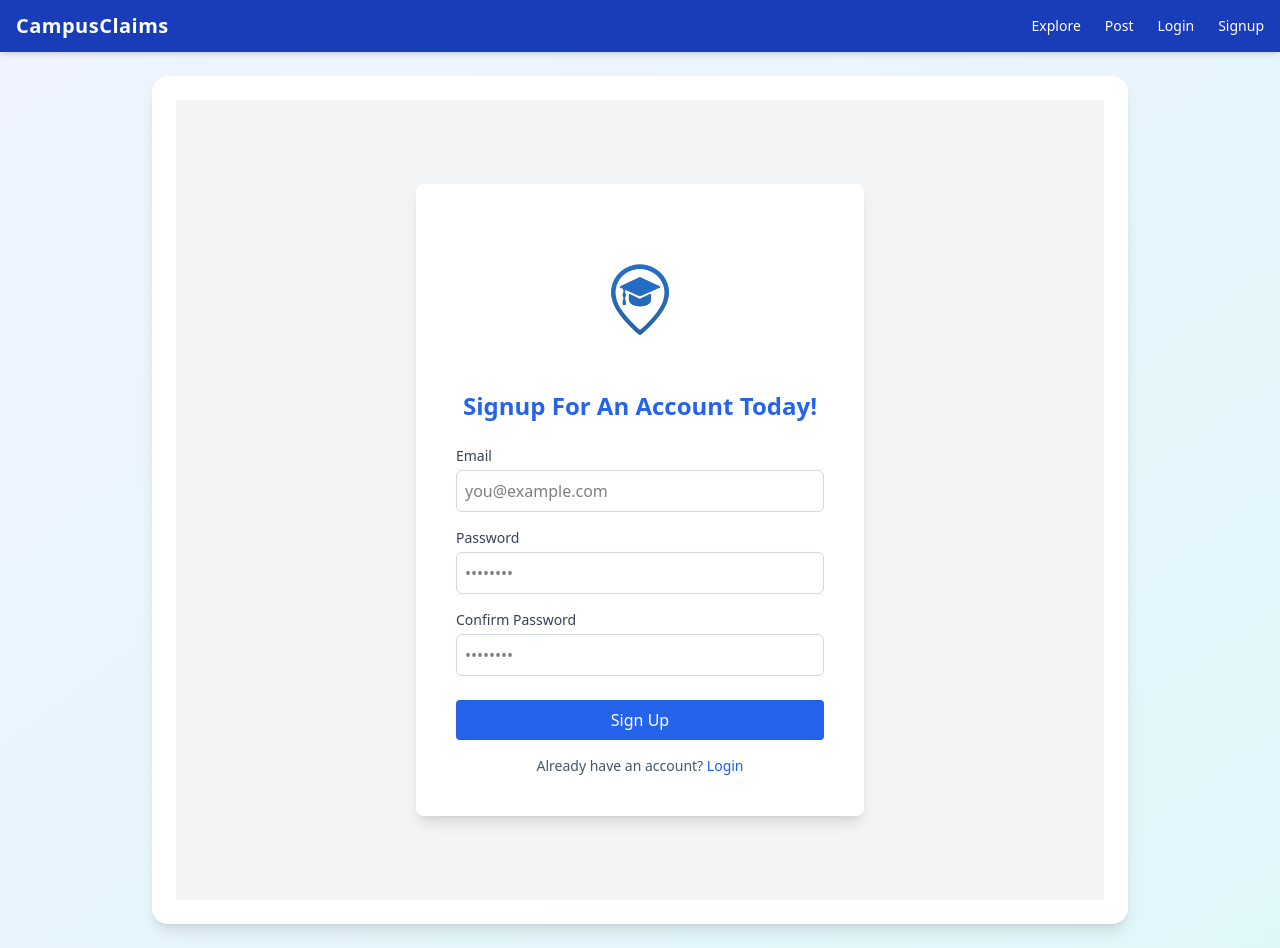
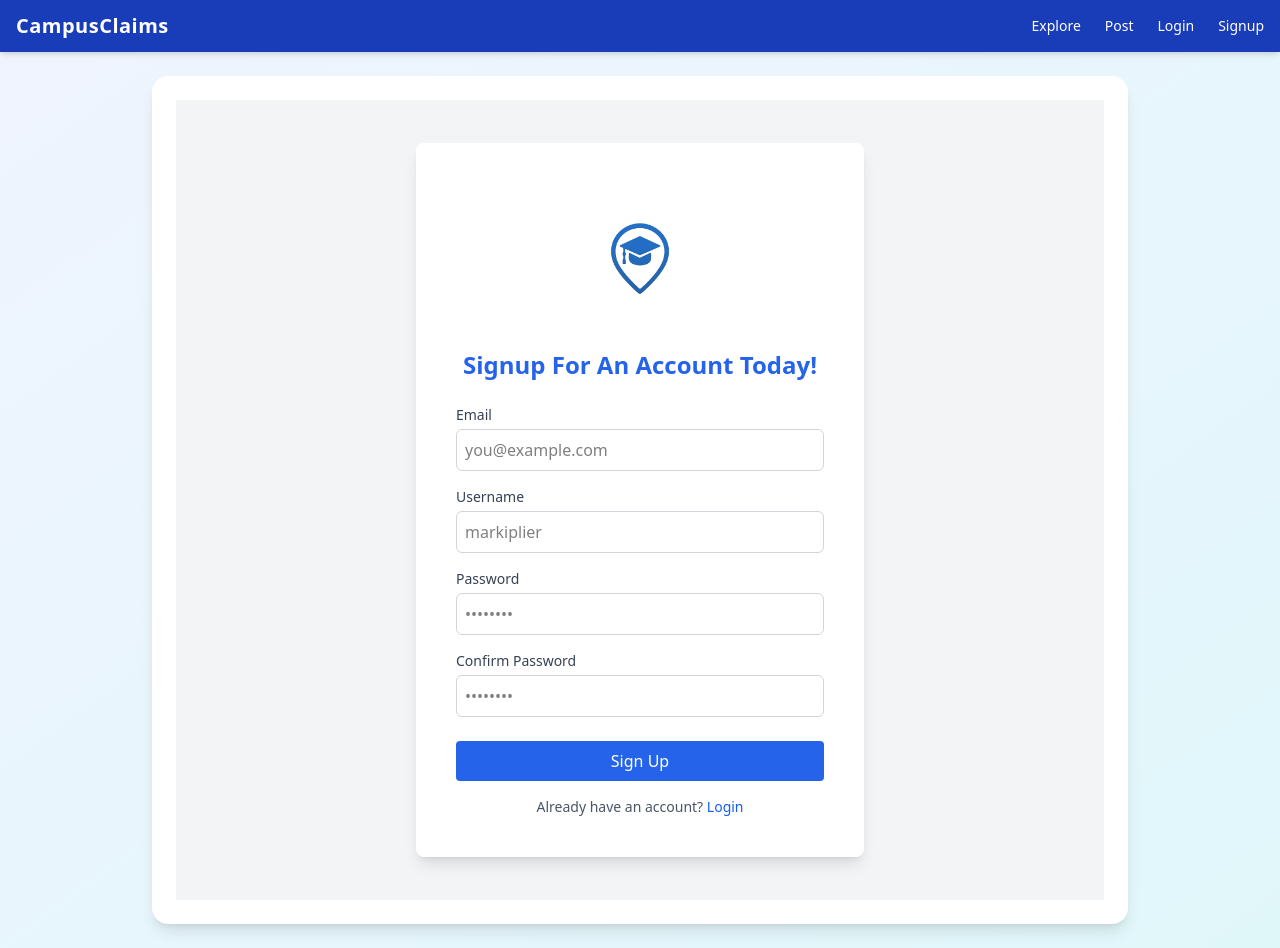
Before and after one commit to Hyneeb/CampusClaims, a Next.js app: page /signup in a window 1280 px wide. Built offline with nearby package versions, Linux system fonts and the light colour scheme.

Commit message:
try it qasem:

```diff
--- a/src/app/signup/page.tsx
+++ b/src/app/signup/page.tsx
@@ -1,8 +1,86 @@
-
+'use client';
 import Image from "next/image";
 import logo from "@/../public/logo.png";
+import {useState} from "react";
+import {createClient} from "@/utils/supabase/client";
+import {useRouter} from "next/navigation";
+
 
 export default function SignUpPage() {
+  const [password, setPassword] = useState("");
+  const [confirmPassword, setConfirmPassword] = useState("");
+  const [email, setEmail] = useState("");
+  const [username, setUserName] = useState("");
+  const router = useRouter();
+
+  const handleSubmit = async (event: React.FormEvent<HTMLFormElement>) => {
+    event.preventDefault();
+    if (password !== confirmPassword) {
+      alert("Passwords do not match!");
+      return;
+    }
+
+    if (password.length < 6){
+        alert("Password must be at least 6 characters long!");
+        return;
+    }
+    const supabase = await createClient()
+    // // Handle form submission logic here
+    // const formData = new FormData(event.currentTarget as HTMLFormElement);
+    // const email = formData.get("email") as string;
+    // const password = formData.get("password") as string;
+
+    // Call Supabase sign-up function
+    const {data, error} = await supabase.auth.signUp({
+      email,
+      password,
+    });
+
+    if (error) {
+      console.error("Error signing up:", error.message);
+      alert("Uh oh, seems like there was a problem signing you up. Please try again.");
+      return;
+    }
+
+    if (data) {
+      const new_data = await supabase.from("users")
+          .update({username: username})
+          .eq("id", data.user?.id)
+          .select();
+      if (new_data.error) {
+        console.error("Error updating username:", new_data.error.message);
+        alert("Uh oh, seems like there was a problem signing you up. Please try again.");
+        return;
+      }
+      if (!new_data.data){
+        alert("Uh oh, seems like there was a problem signing you up. Please try again.");
+        return;
+      }
+      console.log("Sign-up successful:", data);
+      alert("Sign-up successful! Please check your email for confirmation.");
+      // Redirect to login page or dashboard
+      router.push("/");
+    }
+
+  }
+
+  const handlePasswordChange = (event: React.ChangeEvent<HTMLInputElement>) => {
+    setPassword(event.target.value);
+  }
+
+  const handleConfirmPasswordChange = (event: React.ChangeEvent<HTMLInputElement>) => {
+    setConfirmPassword(event.target.value);
+  }
+
+  const handleEmailChange = (event: React.ChangeEvent<HTMLInputElement>) => {
+    setEmail(event.target.value);
+  }
+
+  const handleUserNameChange = (event: React.ChangeEvent<HTMLInputElement>) => {
+    setUserName(event.target.value);
+  }
+
+
   return (
       <div className="min-h-screen bg-gray-100 flex items-center justify-center">
         <div className="bg-white p-10 rounded-lg shadow-lg w-full max-w-md text-center">
@@ -10,13 +88,26 @@ export default function SignUpPage() {
             <Image src={logo} alt="CampusClaims Logo" width={150} height={150} />
           </div>
           <h2 className="text-2xl font-bold text-[#2563eb] mb-6">{"Signup For An Account Today!"}</h2>
-          <form>
+          <form onSubmit={handleSubmit}>
             <div className="mb-4 text-left">
               <label className="block text-sm font-medium text-gray-700">Email</label>
               <input
                   type="email"
                   className="mt-1 w-full border border-gray-300 rounded-md p-2 focus:outline-none focus:ring-2 focus:ring-blue-400 text-black"
                   placeholder="you@example.com"
+                  name="email"
+                  onChange={handleEmailChange}
+              />
+            </div>
+
+            <div className="mb-4 text-left">
+              <label className="block text-sm font-medium text-gray-700">Username</label>
+              <input
+                  type="text"
+                  className="mt-1 w-full border border-gray-300 rounded-md p-2 focus:outline-none focus:ring-2 focus:ring-blue-400 text-black"
+                  placeholder="markiplier"
+                  name="username"
+                  onChange={handleUserNameChange}
               />
             </div>
 
@@ -26,6 +117,8 @@ export default function SignUpPage() {
                   type="password"
                   className="mt-1 w-full border border-gray-300 rounded-md p-2 focus:outline-none focus:ring-2 focus:ring-blue-400 text-black"
                   placeholder="••••••••"
+                  name="password"
+                  onChange={handlePasswordChange}
               />
             </div>
 
@@ -35,6 +128,7 @@ export default function SignUpPage() {
                   type="password"
                   className="mt-1 w-full border border-gray-300 rounded-md p-2 focus:outline-none focus:ring-2 focus:ring-blue-400 text-black"
                   placeholder="••••••••"
+                  onChange={handleConfirmPasswordChange}
               />
             </div>
 
```
